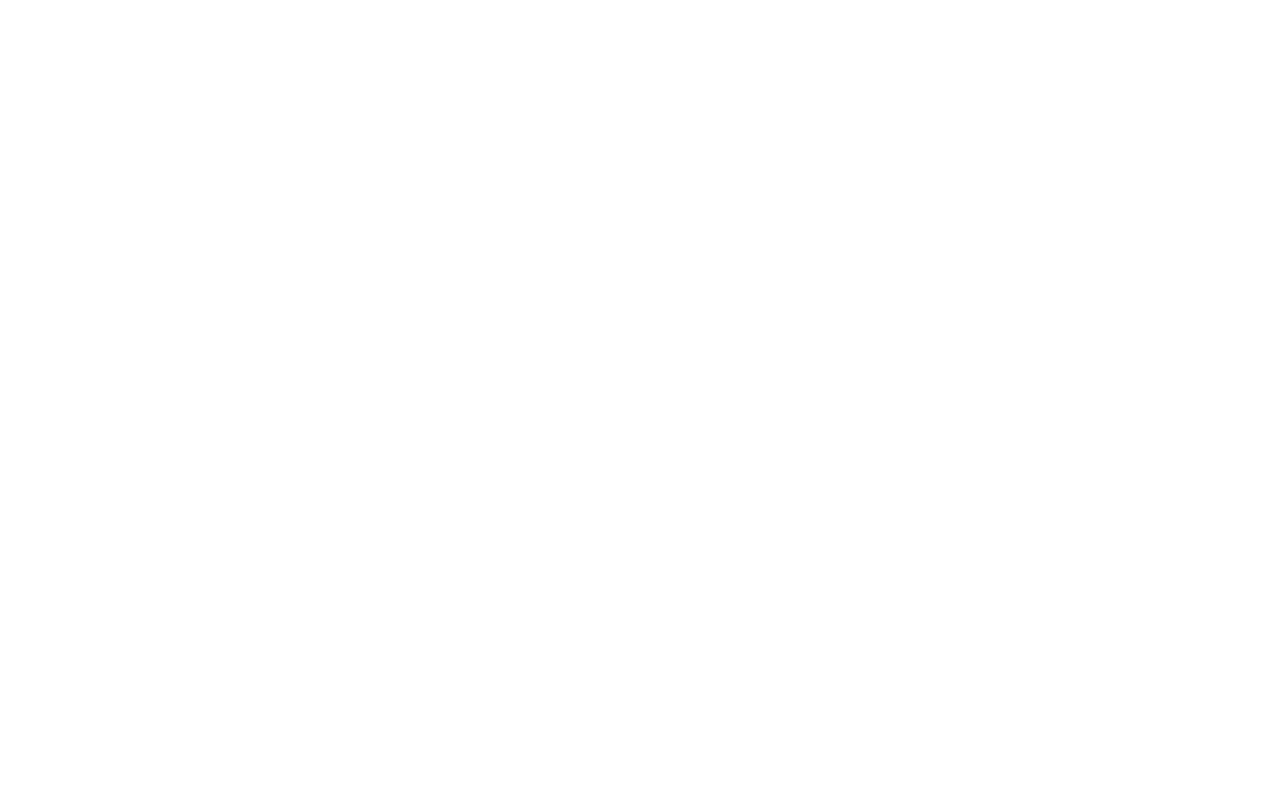
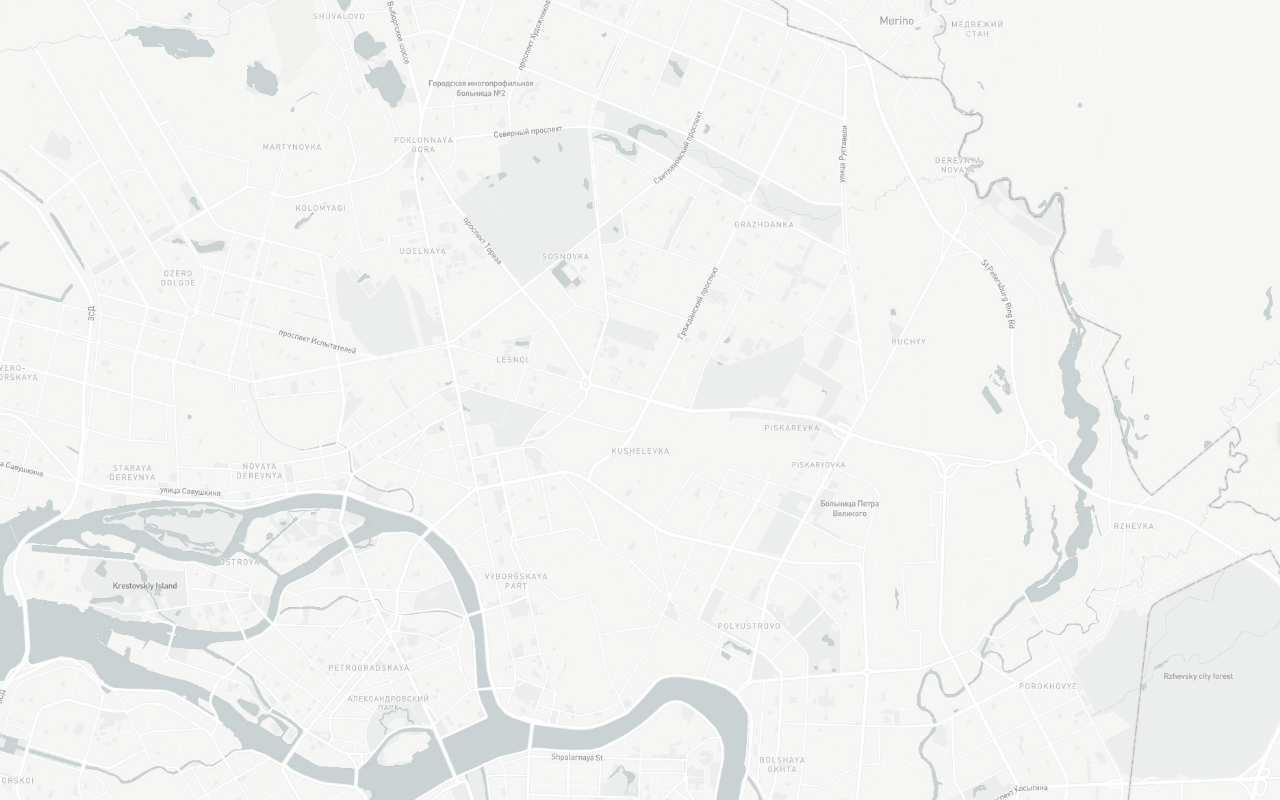
Before and after one commit to noardour/loft-taxi, a React (Vite) app: page / in a window 1280 px wide. Built offline with nearby package versions, Linux system fonts and the light colour scheme.

Commit message:
create Map component

```diff
--- a/src/App.tsx
+++ b/src/App.tsx
@@ -1,8 +1,10 @@
 import { Outlet } from 'react-router-dom';
 import styles from './App.module.css';
+import Map from './components/Map';
 
 const App = () => (
   <div className={styles.app}>
+    <Map />
     <Outlet />
   </div>
 );
--- /dev/null
+++ b/src/components/Map.module.css
@@ -0,0 +1,6 @@
+.map {
+  position: absolute;
+  width: 100%;
+  height: 100%;
+  background: url('../assets/map.jpg') no-repeat center / cover;
+}
--- /dev/null
+++ b/src/components/Map.tsx
@@ -0,0 +1,5 @@
+import styles from './Map.module.css';
+
+const Map = () => <div className={styles.map}></div>;
+
+export default Map;
```
Also changed, not shown: src/assets/map.jpg (added).
